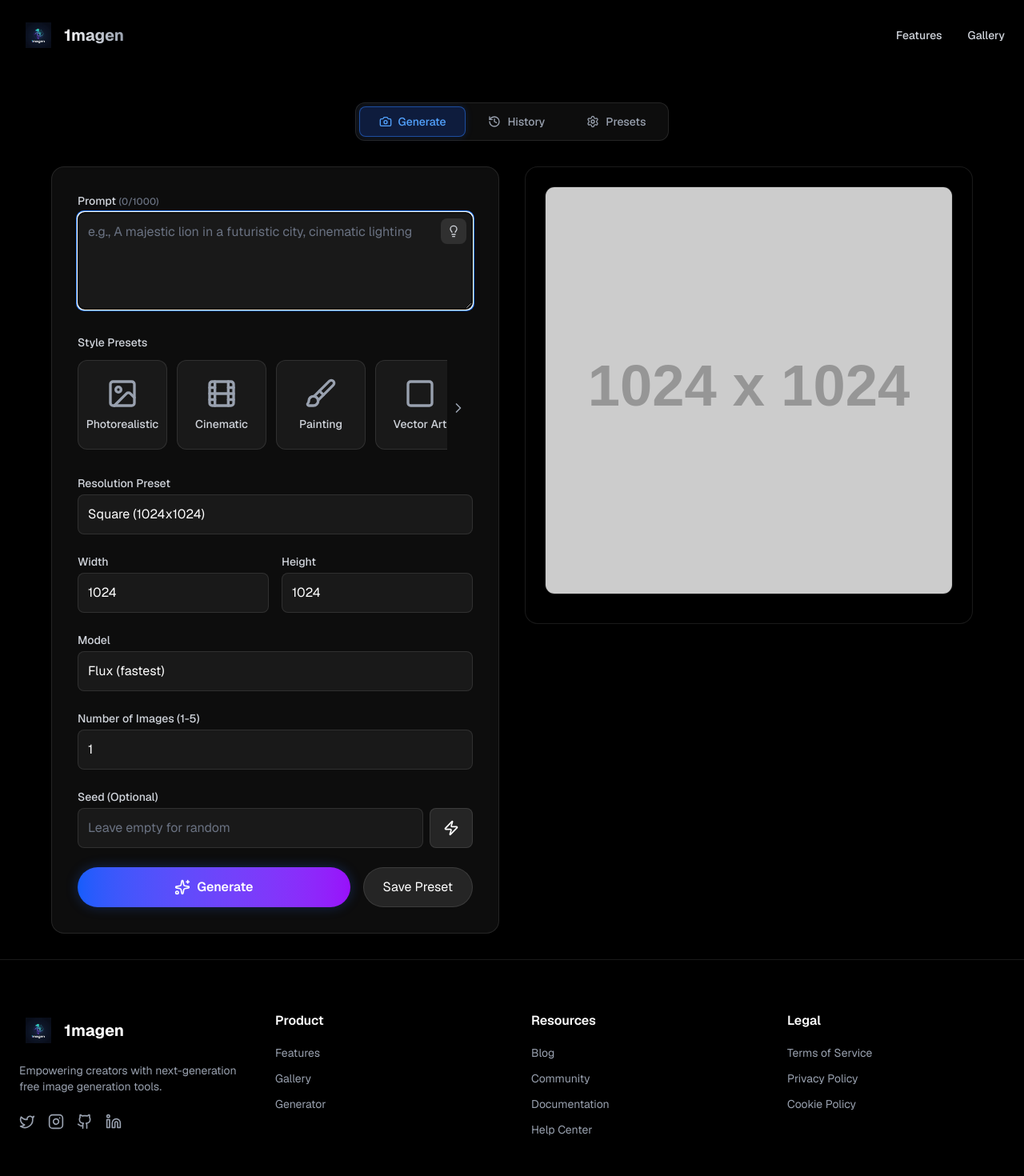
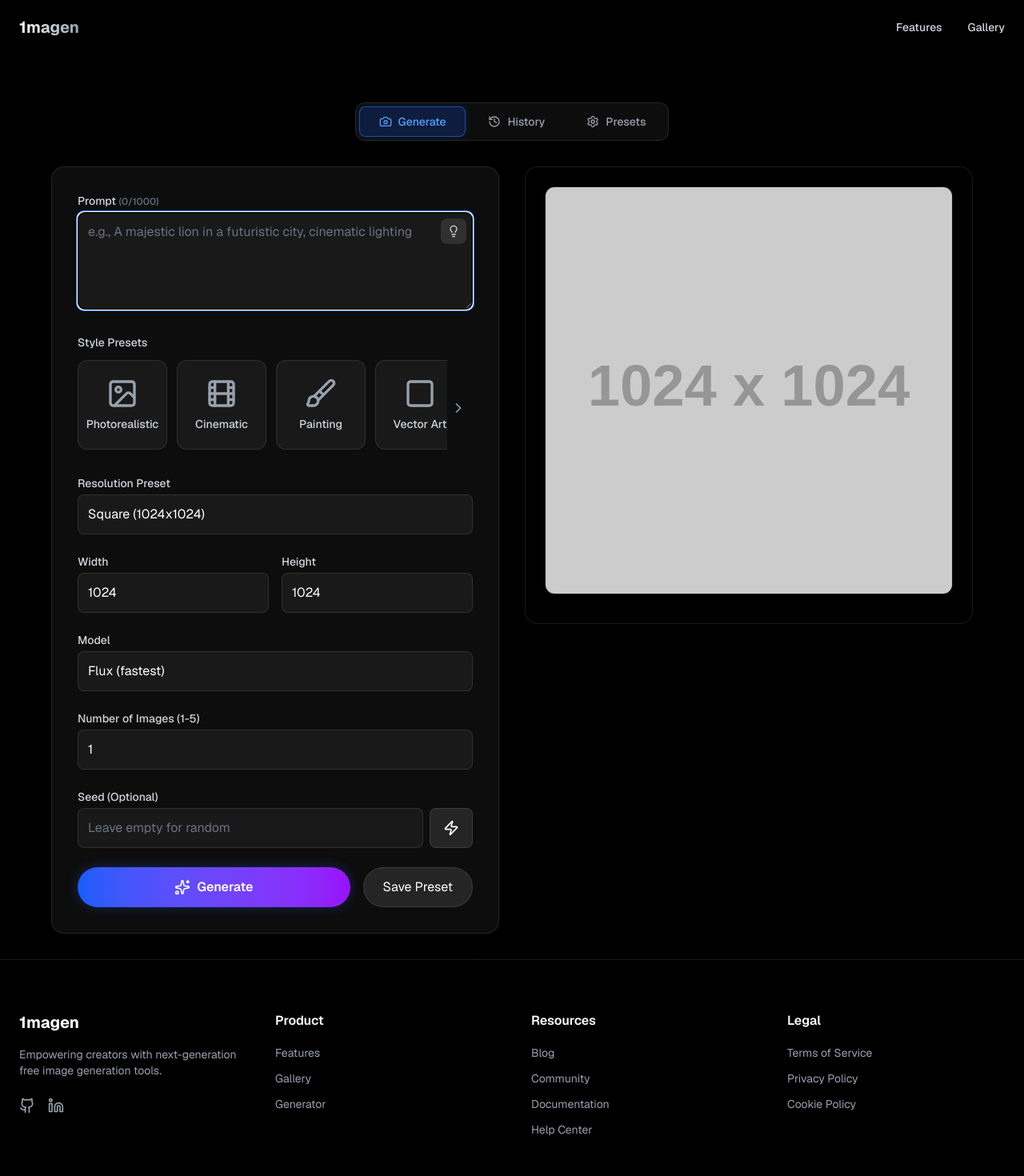
Before and after one commit to melvsalonga/1magen-app, a Next.js app: page /generate in a window 1280 px wide. Shown: the top 1470 px of the page at 80% size. Built offline with nearby package versions, Linux system fonts and the light colour scheme.

Commit message:
refactor: update Footer and Navbar components to remove logo images and replace with social media links for improved accessibility

```diff
--- a/src/components/landing/Footer.tsx
+++ b/src/components/landing/Footer.tsx
@@ -13,25 +13,16 @@ export default function Footer() {
           {/* Brand Column */}
           <div className="col-span-1 md:col-span-1">
             <Link href="/" className="flex items-center space-x-2 mb-4">
-              <div className="p-2 rounded-lg">
-                <img src="/1magen_logo.png" alt="1magen Logo" className="w-8 h-8 object-contain" />
-              </div>
               <span className="text-xl font-bold text-white">1magen</span>
             </Link>
             <p className="text-gray-400 text-sm mb-6">
               Empowering creators with next-generation free image generation tools.
             </p>
             <div className="flex space-x-4">
-              <Link href="#" className="text-gray-400 hover:text-white transition-colors">
-                <Twitter className="w-5 h-5" />
-              </Link>
-              <Link href="#" className="text-gray-400 hover:text-white transition-colors">
-                <Instagram className="w-5 h-5" />
-              </Link>
-              <Link href="#" className="text-gray-400 hover:text-white transition-colors">
+              <Link href="https://github.com/melvsalonga/" target="_blank" rel="noopener noreferrer" className="text-gray-400 hover:text-white transition-colors">
                 <Github className="w-5 h-5" />
               </Link>
-              <Link href="#" className="text-gray-400 hover:text-white transition-colors">
+              <Link href="https://www.linkedin.com/in/john-melvin-salonga/" target="_blank" rel="noopener noreferrer" className="text-gray-400 hover:text-white transition-colors">
                 <Linkedin className="w-5 h-5" />
               </Link>
             </div>
--- a/src/components/landing/Navbar.tsx
+++ b/src/components/landing/Navbar.tsx
@@ -30,9 +30,6 @@ export default function Navbar() {
         <div className="flex items-center justify-between">
           {/* Logo */}
           <Link href="/" className="flex items-center space-x-2 group">
-            <div className="p-2 rounded-lg transition-all duration-300">
-              <img src="/1magen_logo.png" alt="1magen Logo" className="w-8 h-8 object-contain" />
-            </div>
             <span className="text-xl font-bold bg-clip-text text-transparent bg-gradient-to-r from-white to-gray-400">
               1magen
             </span>
```
